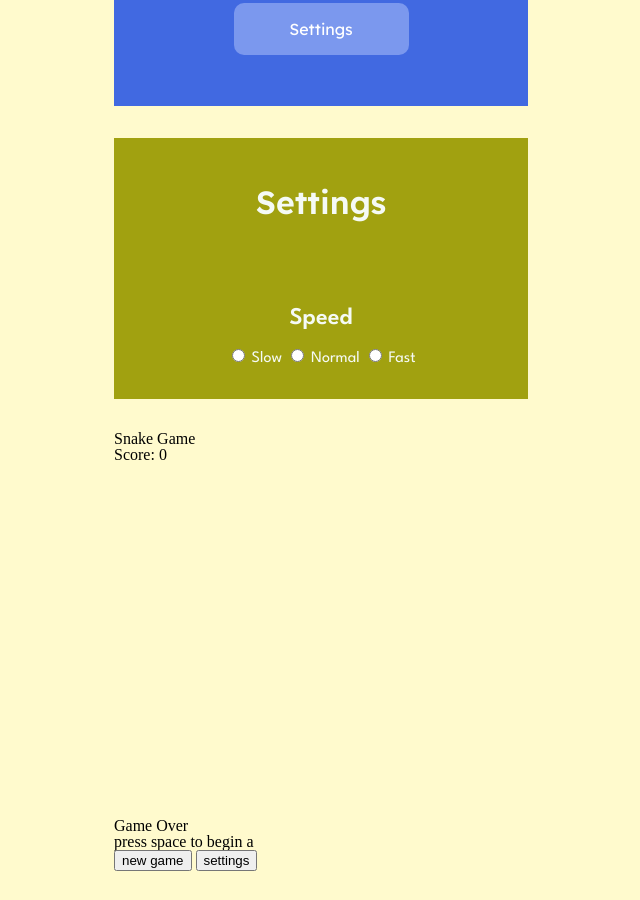
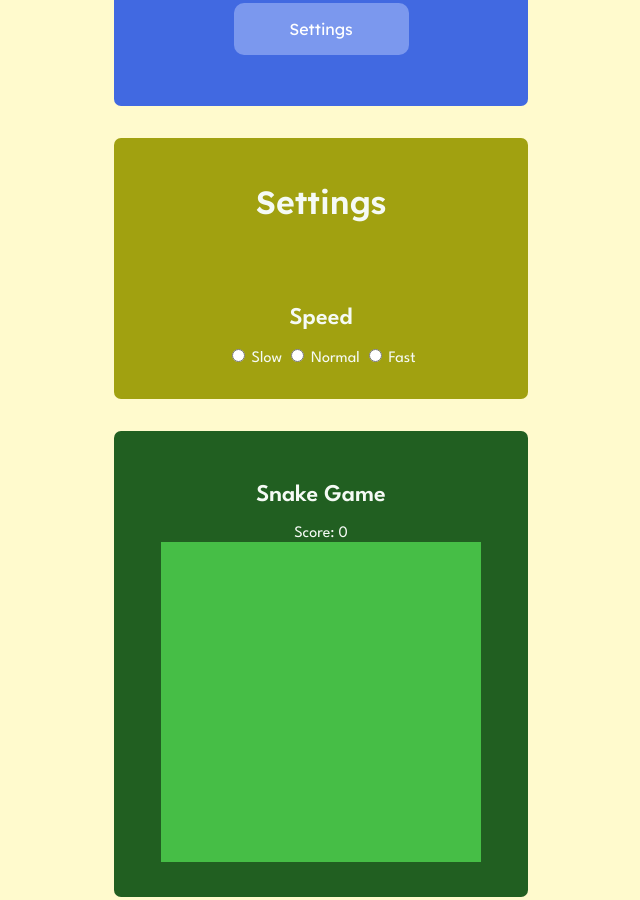
Before and after one commit to Fola-Joe/Snake-game, a plain HTML site: page index.html in a window 1280 px wide. Shown: the part 903-1803 px from the top of the page, without its empty margins (319-959 px from the left). Drawn offline with Linux system fonts and the light colour scheme.

Commit message:
play area screen

```diff
--- a/design.css
+++ b/design.css
@@ -68,6 +68,7 @@ body {
     margin-bottom: 2rem;
     padding: 2rem;
     text-align: center;
+    border-radius: 7px;
 }
 .menu-screen > h1 {
     font-family: 'Lexend Deca', sans-serif;
@@ -105,6 +106,7 @@ body {
     text-align: center;
     padding: 2rem;
     max-width: 350px;
+    border-radius: 7px;
 }
 .pause-screen > h2 {
     font-family: 'Lexend Deca', sans-serif;
@@ -144,6 +146,7 @@ body {
     margin-bottom: 2rem;
     text-align: center;
     max-width: 350px;
+    border-radius: 7px;
 }
 .settings-screen > h2 {
     font-family: 'Lexend Deca', sans-serif;
@@ -172,7 +175,28 @@ body {
 
 /* Play area */
 .play-area {
+    background-color: hsl(120, 49%, 25%);
+    max-width: 350px;
+    padding: 2rem;
+    text-align: center;
     margin-bottom: 2rem;
+    border-radius: 7px;
+}
+.wrap > h2 {
+    font-family: 'League Spartan', sans-serif;
+    font-weight: 600;
+    font-size: 1.5rem;
+    color: hsl(120, 37%, 97%);
+    margin: 1.2rem;
+}
+.wrap > p {
+    font-family: 'League Spartan', sans-serif;
+    font-weight: 400;
+    font-size: 1rem;
+    color: hsl(120, 37%, 97%);
+}
+canvas {
+    background-color: hsl(120, 48%, 51%);
 }
 
 /* Game over screen */
```
